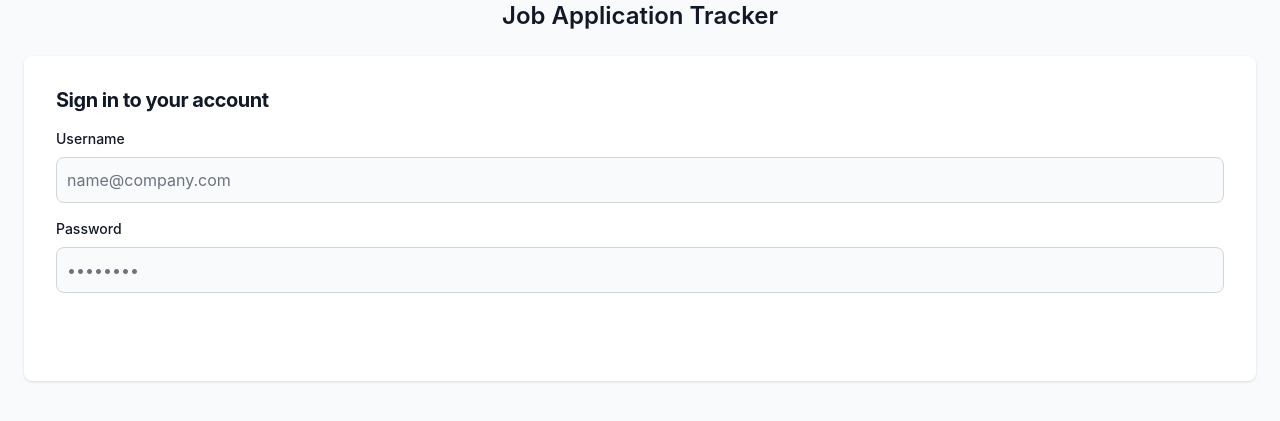
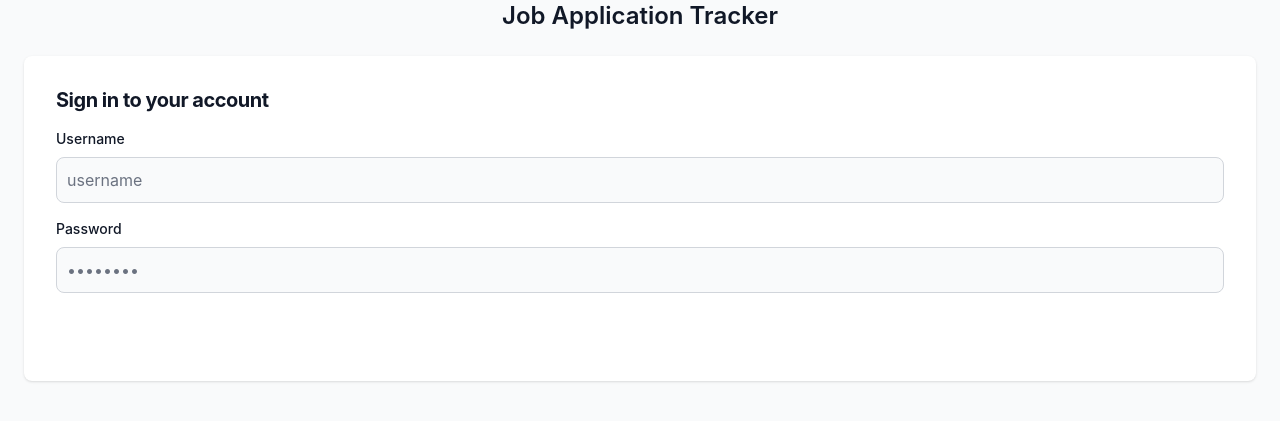
Before and after one commit to nanhpauyu/django-job-application-tracker, a Django app: page /login in a window 1280 px wide. Shown: the top 421 px of the page. Run offline with Django 4.2, Linux system fonts and the light colour scheme; some libraries are stand-ins or nearby versions.

Commit message:
revise readme

```diff
--- a/templates/login.html
+++ b/templates/login.html
@@ -17,7 +17,7 @@
               {% csrf_token %}
               <div>
                 <label for="username" class="block mb-2 text-sm font-medium text-gray-900 dark:text-white">Username</label>
-                <input type="text" name="username" id="username" class="bg-gray-50 border border-gray-300 text-gray-900 rounded-lg focus:ring-primary-600 focus:border-primary-600 block w-full p-2.5 dark:bg-gray-700 dark:border-gray-600 dark:placeholder-gray-400 dark:text-white dark:focus:ring-blue-500 dark:focus:border-blue-500" placeholder="name@company.com" required="" />
+                <input type="text" name="username" id="username" class="bg-gray-50 border border-gray-300 text-gray-900 rounded-lg focus:ring-primary-600 focus:border-primary-600 block w-full p-2.5 dark:bg-gray-700 dark:border-gray-600 dark:placeholder-gray-400 dark:text-white dark:focus:ring-blue-500 dark:focus:border-blue-500" placeholder="username" required="" />
               </div>
               <div>
                 <label for="password" class="block mb-2 text-sm font-medium text-gray-900 dark:text-white">Password</label>
```
Also changed, not shown: README.md, images/a.png (added), images/b.png (added), images/c.png (added), images/d.png (added), images/e.png (added), images/f.png (added).
